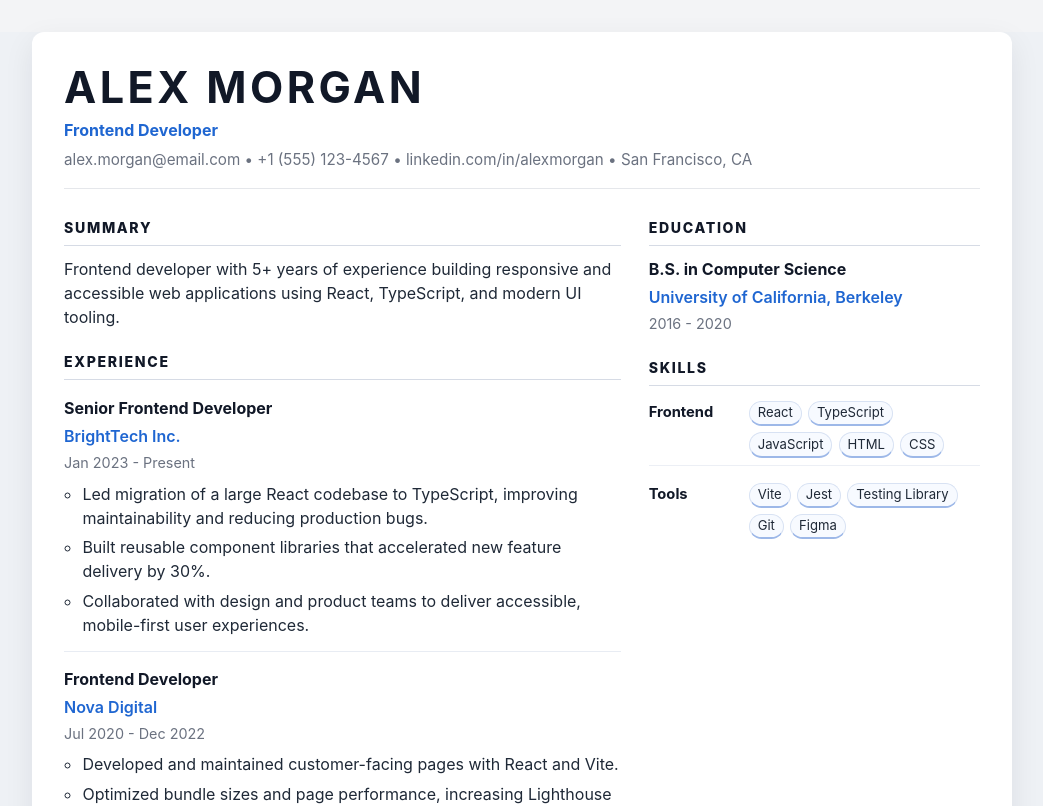
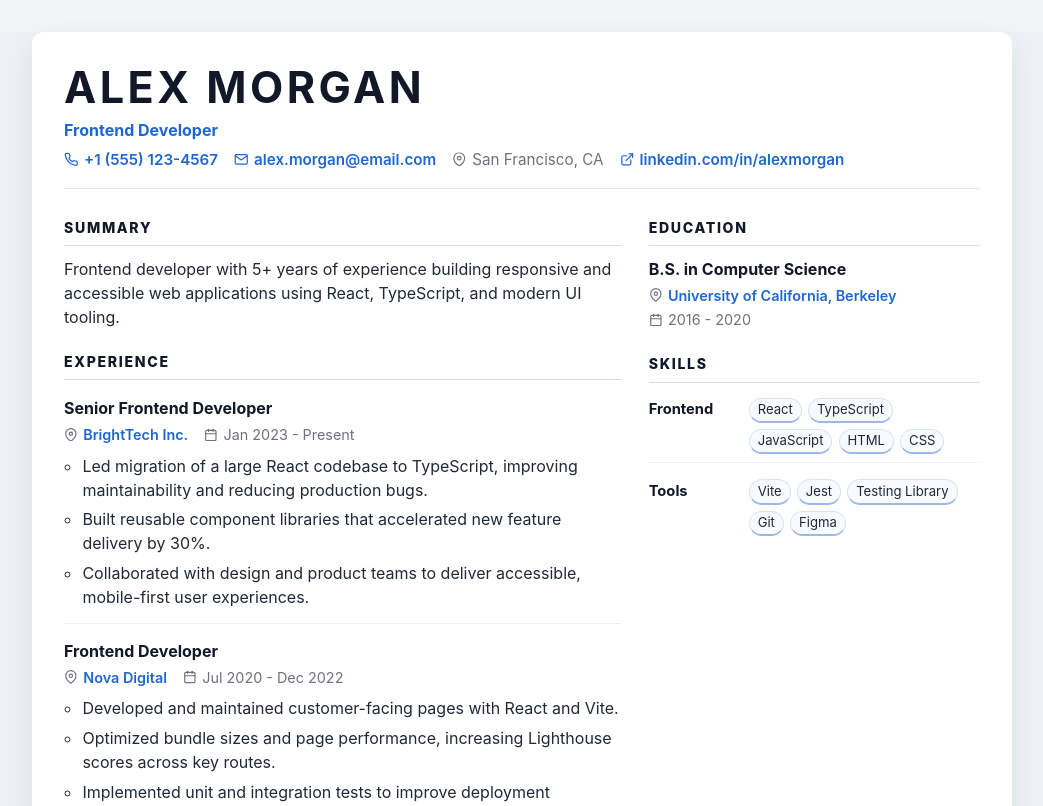
Before and after one commit to SaadMor/PARAAD, a React (Vite) app: page / in a window 1280 px wide. Shown: the top 806 px of the page, without its empty margins (118-1161 px from the left). Built offline with nearby package versions, Linux system fonts and the light colour scheme.

Commit message:
Add icon-based contact and metadata styling

```diff
--- a/package.json
+++ b/package.json
@@ -11,7 +11,8 @@
   },
   "dependencies": {
     "react": "^18.3.1",
-    "react-dom": "^18.3.1"
+    "react-dom": "^18.3.1",
+    "react-icons": "^5.5.0"
   },
   "devDependencies": {
     "@types/react": "^18.3.12",
--- a/src/components/EducationSection.tsx
+++ b/src/components/EducationSection.tsx
@@ -1,3 +1,4 @@
+import { FiCalendar, FiMapPin } from 'react-icons/fi';
 import type { EducationItem } from '../data/resume';
 import SectionTitle from './SectionTitle';
 
@@ -14,12 +15,18 @@ const EducationSection = ({ heading, items }: EducationSectionProps) => {
         {items.map((item) => (
           <li key={`${item.degree}-${item.institution}`}>
             <h3>{item.degree}</h3>
-            <p>
-              <a className="link-like" href={item.institutionUrl} rel="noreferrer" target="_blank">
-                {item.institution}
-              </a>
+            <p className="meta meta-inline">
+              <span className="icon-inline">
+                <FiMapPin className="inline-icon" aria-hidden="true" focusable="false" />
+                <a className="link-like" href={item.institutionUrl} rel="noreferrer" target="_blank">
+                  {item.institution}
+                </a>
+              </span>
+              <span className="icon-inline">
+                <FiCalendar className="inline-icon" aria-hidden="true" focusable="false" />
+                <span>{item.period}</span>
+              </span>
             </p>
-            <p className="meta">{item.period}</p>
           </li>
         ))}
       </ul>
--- a/src/components/ExperienceSection.tsx
+++ b/src/components/ExperienceSection.tsx
@@ -1,3 +1,4 @@
+import { FiCalendar, FiMapPin } from 'react-icons/fi';
 import type { ExperienceItem } from '../data/resume';
 import SectionTitle from './SectionTitle';
 
@@ -14,12 +15,18 @@ const ExperienceSection = ({ heading, items }: ExperienceSectionProps) => {
         {items.map((item) => (
           <li key={`${item.role}-${item.company}`}>
             <h3>{item.role}</h3>
-            <p>
-              <a className="link-like" href={item.companyUrl} rel="noreferrer" target="_blank">
-                {item.company}
-              </a>
+            <p className="meta meta-inline">
+              <span className="icon-inline">
+                <FiMapPin className="inline-icon" aria-hidden="true" focusable="false" />
+                <a className="link-like" href={item.companyUrl} rel="noreferrer" target="_blank">
+                  {item.company}
+                </a>
+              </span>
+              <span className="icon-inline">
+                <FiCalendar className="inline-icon" aria-hidden="true" focusable="false" />
+                <span>{item.period}</span>
+              </span>
             </p>
-            <p className="meta">{item.period}</p>
             <ul>
               {item.bullets.map((bullet) => (
                 <li key={bullet}>{bullet}</li>
--- a/src/components/Header.tsx
+++ b/src/components/Header.tsx
@@ -1,15 +1,66 @@
+import { FiExternalLink, FiMail, FiMapPin, FiPhone } from 'react-icons/fi';
 import type { Profile } from '../data/resume';
 
 interface HeaderProps {
   profile: Profile;
 }
 
+const formatContactHref = (value: string) => {
+  if (value.includes('@')) {
+    return `mailto:${value}`;
+  }
+
+  if (/\d/.test(value)) {
+    const cleaned = value.replace(/[^\d+]/g, '');
+    return `tel:${cleaned}`;
+  }
+
+  if (/^https?:\/\//.test(value)) {
+    return value;
+  }
+
+  return `https://${value}`;
+};
+
 const Header = ({ profile }: HeaderProps) => {
+  const email = profile.contacts.find((contact) => contact.includes('@'));
+  const phone = profile.contacts.find((contact) => /\d/.test(contact));
+  const otherContacts = profile.contacts.filter((contact) => contact !== email && contact !== phone);
+
   return (
     <header className="resume-header">
       <h1>{profile.name}</h1>
       <p className="subtitle">{profile.title}</p>
-      <p className="contact-line">{[...profile.contacts, profile.location].join(' • ')}</p>
+      <ul className="contact-line" aria-label="Contact details">
+        {phone ? (
+          <li>
+            <a className="link-like icon-inline" href={formatContactHref(phone)}>
+              <FiPhone className="inline-icon" aria-hidden="true" focusable="false" />
+              <span>{phone}</span>
+            </a>
+          </li>
+        ) : null}
+        {email ? (
+          <li>
+            <a className="link-like icon-inline" href={formatContactHref(email)}>
+              <FiMail className="inline-icon" aria-hidden="true" focusable="false" />
+              <span>{email}</span>
+            </a>
+          </li>
+        ) : null}
+        <li className="icon-inline">
+          <FiMapPin className="inline-icon" aria-hidden="true" focusable="false" />
+          <span>{profile.location}</span>
+        </li>
+        {otherContacts.map((contact) => (
+          <li key={contact}>
+            <a className="link-like icon-inline" href={formatContactHref(contact)} rel="noreferrer" target="_blank">
+              <FiExternalLink className="inline-icon" aria-hidden="true" focusable="false" />
+              <span>{contact}</span>
+            </a>
+          </li>
+        ))}
+      </ul>
     </header>
   );
 };
--- a/src/styles/resume.css
+++ b/src/styles/resume.css
@@ -5,6 +5,7 @@
   --muted: #6b7280;
   --heading: #111827;
   --accent: #1f66d1;
+  --accent-hover: #174ea5;
   --rule: #d6dbe5;
 }
 
@@ -44,7 +45,13 @@ body {
 }
 
 .contact-line {
+  display: flex;
+  flex-wrap: wrap;
+  align-items: baseline;
+  gap: 0.2rem 1rem;
+  list-style: none;
   margin: 0.45rem 0 0;
+  padding: 0;
   color: var(--muted);
   font-size: 0.95rem;
 }
@@ -80,19 +87,43 @@ p {
   margin: 0.25rem 0;
 }
 
+.icon-inline {
+  display: inline-flex;
+  align-items: baseline;
+  gap: 0.35rem;
+}
+
+.inline-icon {
+  flex-shrink: 0;
+  font-size: 0.95em;
+  transform: translateY(0.08em);
+}
+
 a.link-like {
   color: var(--accent);
   text-decoration: none;
+  text-underline-offset: 0.16em;
+  text-decoration-thickness: 0.07em;
   font-weight: 600;
+  transition: color 120ms ease, text-decoration-color 120ms ease;
 }
 
-a.link-like:hover {
+a.link-like:hover,
+a.link-like:focus-visible {
+  color: var(--accent-hover);
   text-decoration: underline;
+  text-decoration-color: currentColor;
 }
 
 .meta {
   color: var(--muted);
   font-size: 0.9rem;
+}
+
+.meta-inline {
+  display: flex;
+  flex-wrap: wrap;
+  gap: 0.2rem 1rem;
 }
 
 .section-list {
```
